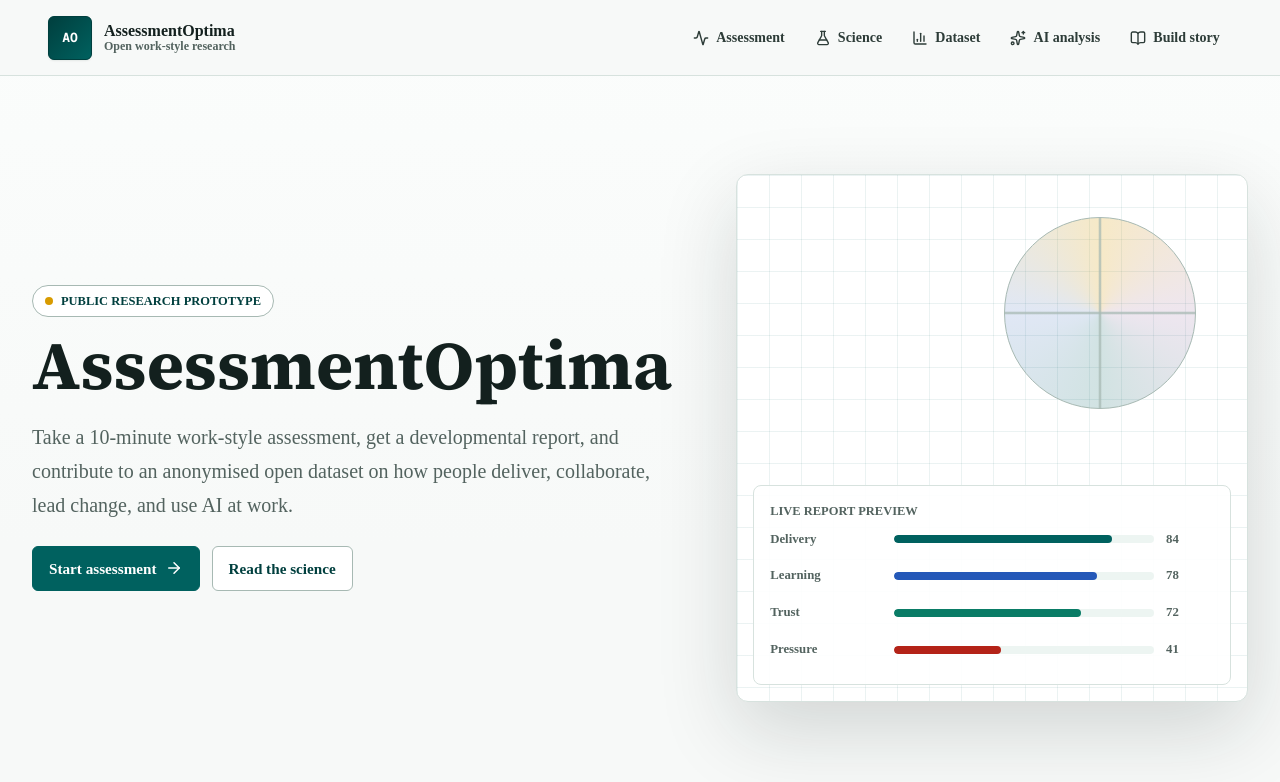
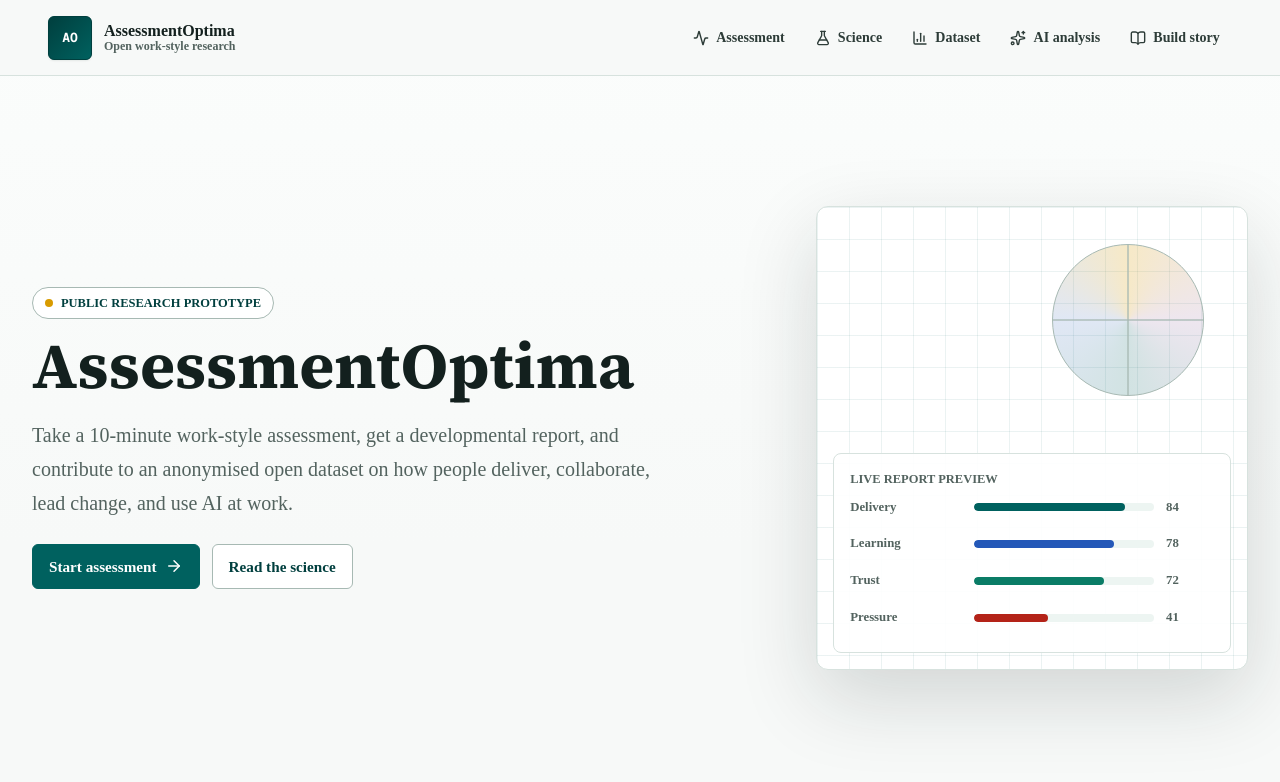
Before and after one commit to apkuk/assessmentoptima, a Next.js app: page / in a window 1280 px wide. Shown: the top 782 px of the page. Built offline with nearby package versions, Linux system fonts and the light colour scheme; no server answers.

Commit message:
Tighten home hero layout

```diff
--- a/_docs/master-docs/how-i-built-this.md
+++ b/_docs/master-docs/how-i-built-this.md
@@ -234,6 +234,12 @@ At **2026-04-23 22:26 BST**, maintainability standards were tightened for future
 - `AGENTS.md` now sets a default maximum of 600 lines of code per file.
 - Files approaching that size should be split by coherent capability or module boundary, while allowing documented exceptions for generated, mostly static, or intentionally cohesive files.
 
+At **2026-04-23 22:28 BST**, the home hero was adjusted after visual review on the deployed page.
+
+- The report preview visual was made smaller and the two-column hero grid was rebalanced to give the unbroken AssessmentOptima wordmark more room.
+- Desktop display type was reduced slightly while preserving the editorial first-screen impact.
+- The existing global stylesheet remains above the new 600-line guidance because this was a targeted launch polish change; splitting the global CSS should be handled as a separate capability-based refactor.
+
 ## Required Sections
 
 ### Hero
--- a/src/app/globals.css
+++ b/src/app/globals.css
@@ -64,8 +64,8 @@
   --ao-text-3xl: 2rem;
   --ao-text-4xl: 2.6rem;
   --ao-text-display-sm: 3.15rem;
-  --ao-text-display-md: 4.25rem;
-  --ao-text-display-lg: 5rem;
+  --ao-text-display-md: 4rem;
+  --ao-text-display-lg: 4.35rem;
   --ao-space-1: 0.25rem;
   --ao-space-2: 0.5rem;
   --ao-space-3: 0.75rem;
@@ -260,12 +260,12 @@ a {
   display: grid;
   min-height: calc(100vh - 8.75rem);
   align-items: center;
-  gap: clamp(var(--ao-space-6), 4vw, var(--ao-space-12));
+  gap: clamp(var(--ao-space-5), 3vw, var(--ao-space-8));
   padding: clamp(var(--ao-space-8), 5vw, var(--ao-space-section-lg)) 0;
 }
 
 .hero[data-layout="two"] {
-  grid-template-columns: minmax(0, 1fr) minmax(20rem, 0.78fr);
+  grid-template-columns: minmax(0, 1.08fr) minmax(18rem, 0.62fr);
 }
 
 .hero-copy {
@@ -434,8 +434,8 @@ a {
 .assessment-map {
   position: relative;
   display: grid;
-  width: min(100%, 38.5rem);
-  min-height: 33rem;
+  width: min(100%, 32rem);
+  min-height: 29rem;
   align-content: end;
   justify-self: end;
   border: 1px solid var(--ao-border);
@@ -451,8 +451,8 @@ a {
 .assessment-map::before {
   position: absolute;
   inset: 8% 10% auto auto;
-  width: 12rem;
-  height: 12rem;
+  width: 9.5rem;
+  height: 9.5rem;
   border: 1px solid var(--ao-border-strong);
   border-radius: 50%;
   background:
@@ -1041,7 +1041,7 @@ th {
 
   .assessment-map {
     width: 100%;
-    min-height: 28rem;
+    min-height: 24rem;
     justify-self: stretch;
   }
 }
```
